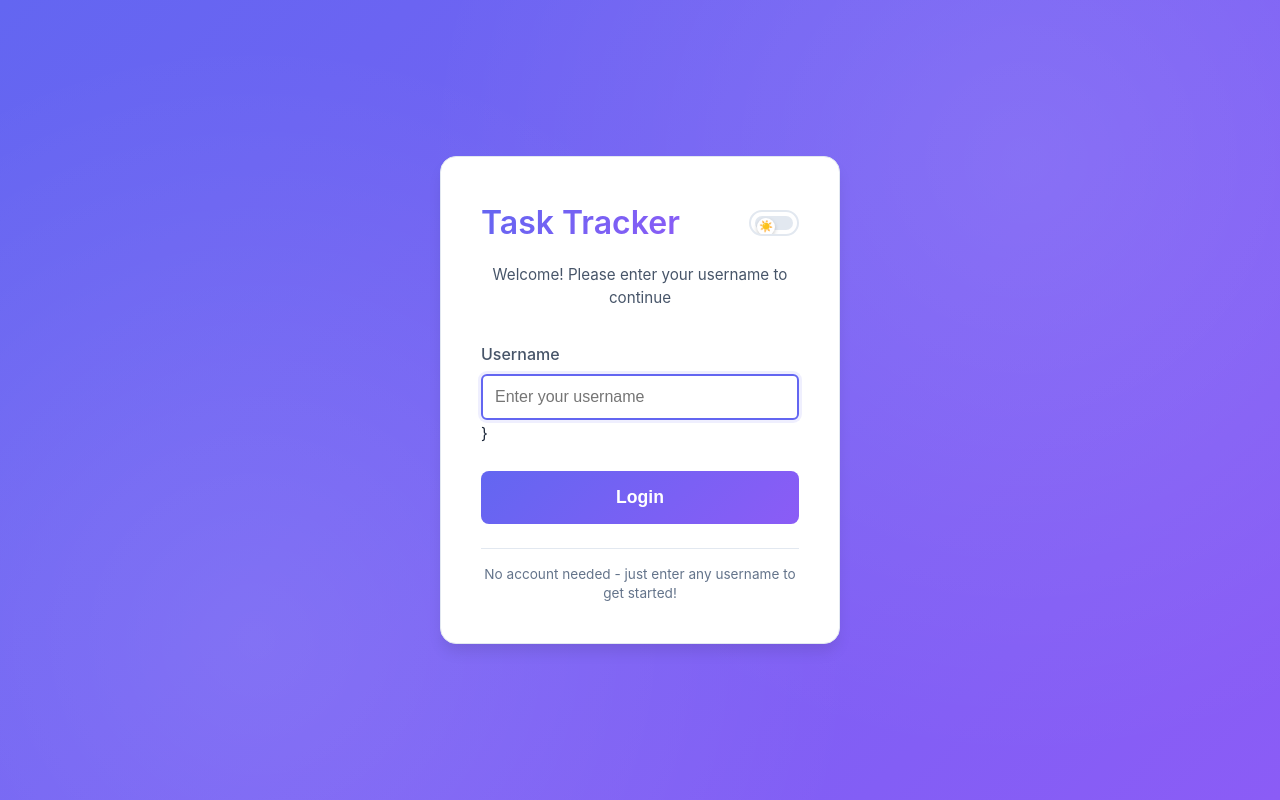
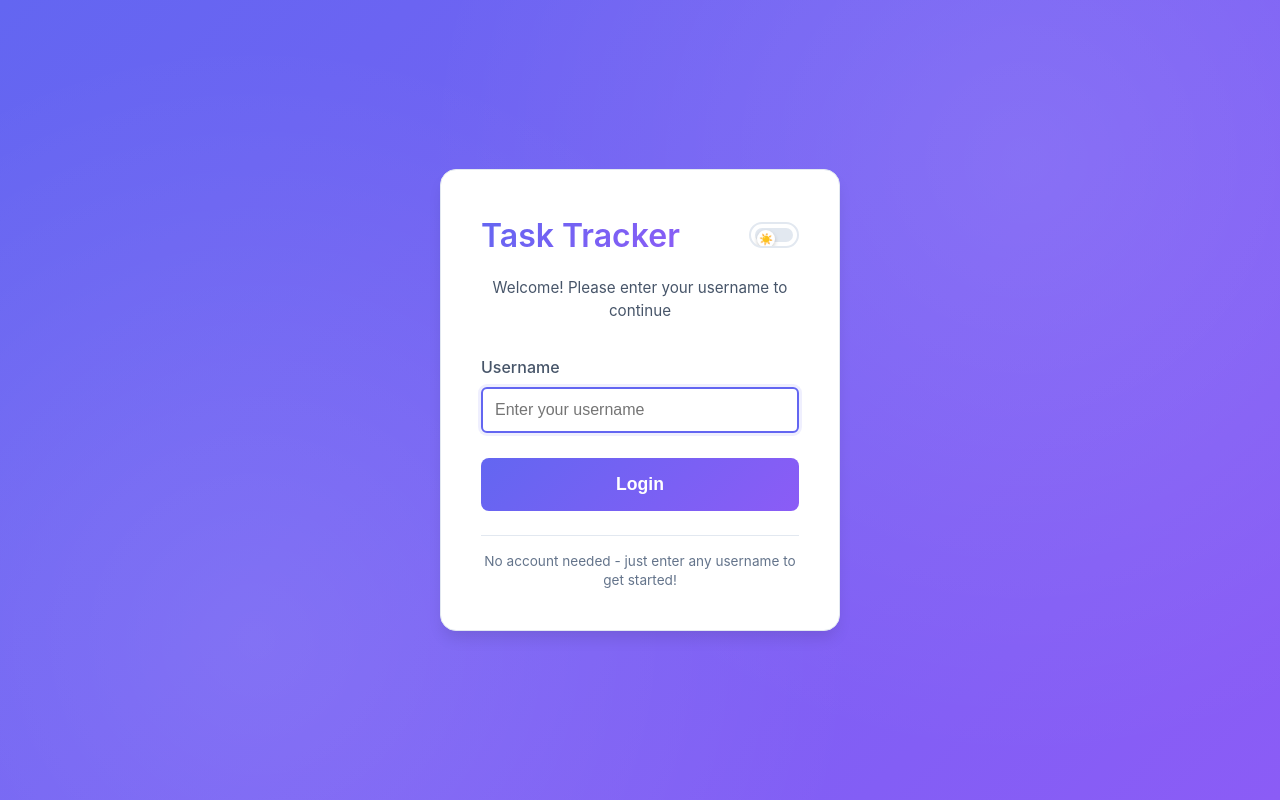
Before and after one commit to SowjanyaVangari23/task-tracker, a React (Create React App) app: page / in a window 1280 px wide. Built offline with nearby package versions, Linux system fonts and the light colour scheme.

Commit message:
corrected errors

```diff
--- a/src/components/Login.js
+++ b/src/components/Login.js
@@ -48,7 +48,7 @@ const Login = ({ onLogin, darkMode, onDarkModeToggle }) => {
               autoFocus
             />
             {error && <span className="error-message">{error}</span>}
-            }
+
           </div>
 
           <button type="submit" className="login-btn">
--- a/src/components/TaskForm.js
+++ b/src/components/TaskForm.js
@@ -102,7 +102,7 @@ const TaskForm = ({ onAddTask, editingTask, onUpdateTask, onCancelEdit, categori
               maxLength="100"
             />
             {error && <span className="error-message">{error}</span>}
-            }
+
           </div>
 
           <div className="form-group">
```
